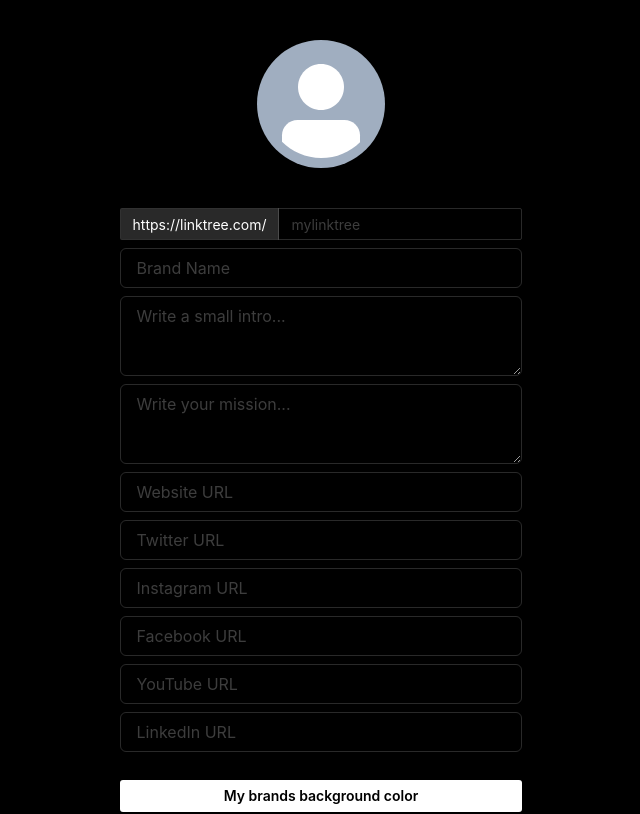
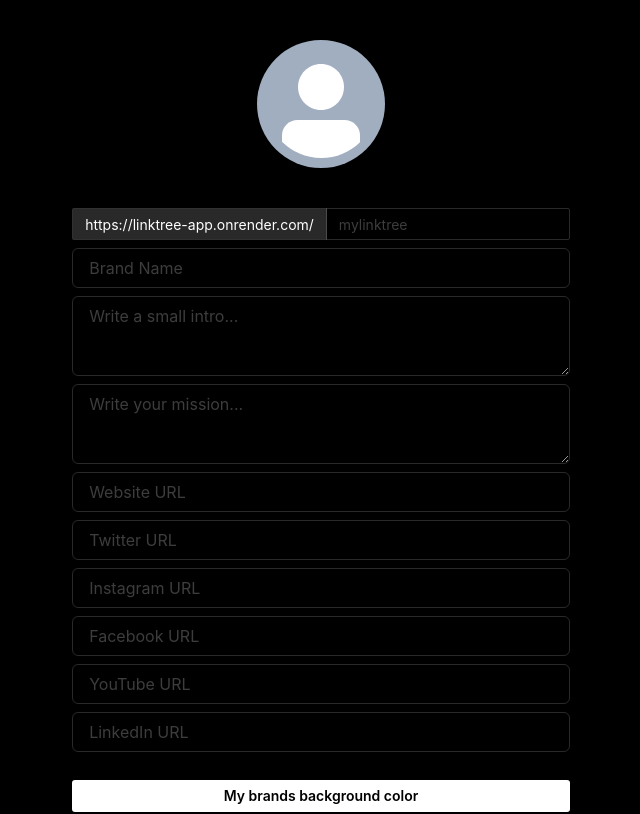
Before and after one commit to dimstefanakis/linktree-app, a Next.js app: page /create in a window 1280 px wide. Shown: the top 814 px of the page, without its empty margins (319-959 px from the left). Built offline with nearby package versions, Linux system fonts and the light colour scheme.

Commit message:
changed url

```diff
--- a/pages/create.tsx
+++ b/pages/create.tsx
@@ -193,7 +193,7 @@ function Create() {
       </Box>
       <VStack>
         <InputGroup size="sm">
-          <InputLeftAddon>https://linktree.com/</InputLeftAddon>
+          <InputLeftAddon>https://linktree-app.onrender.com/</InputLeftAddon>
           <Input placeholder="mylinktree" {...register("username")} />
         </InputGroup>
         <Input placeholder="Brand Name" {...register("name")} />
```
